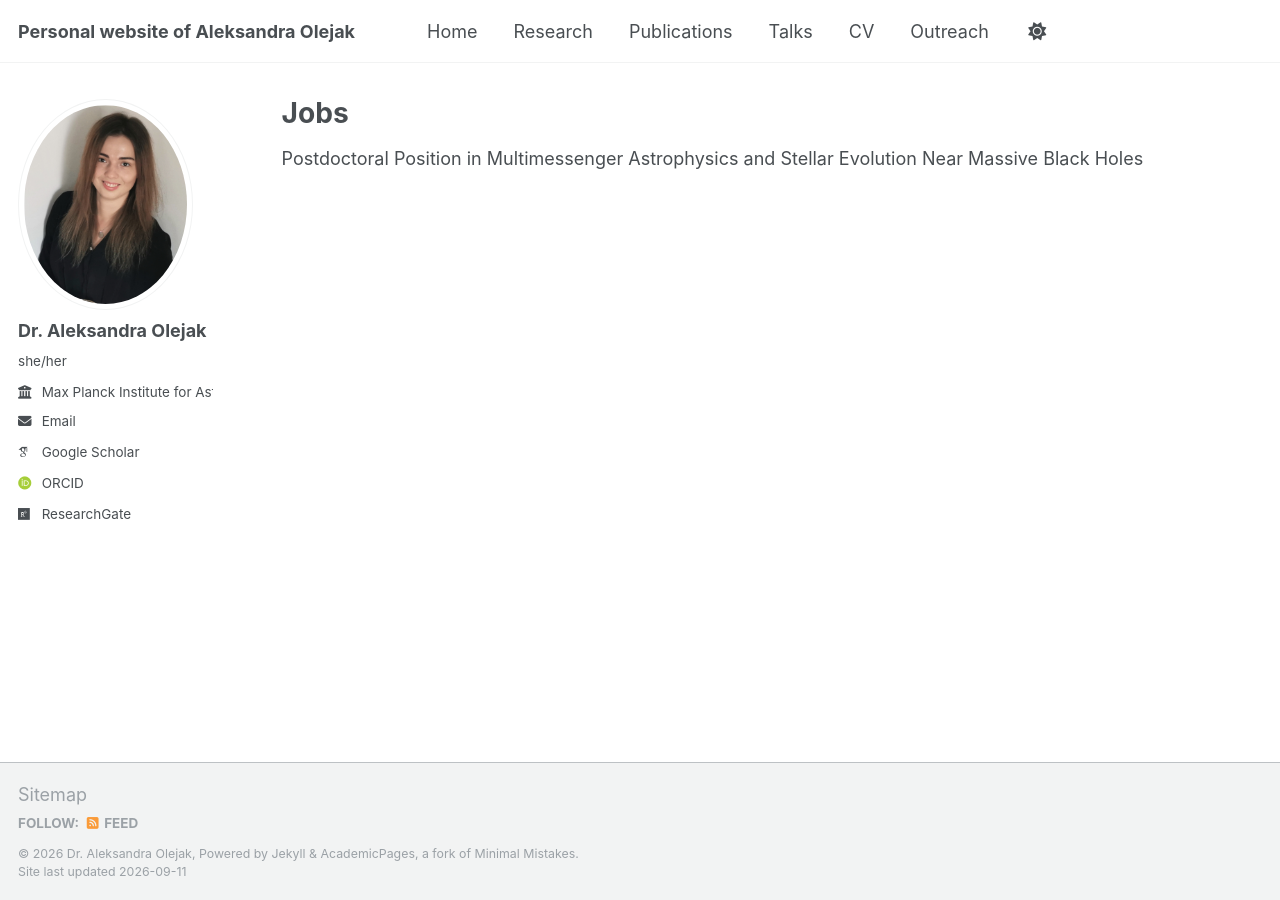
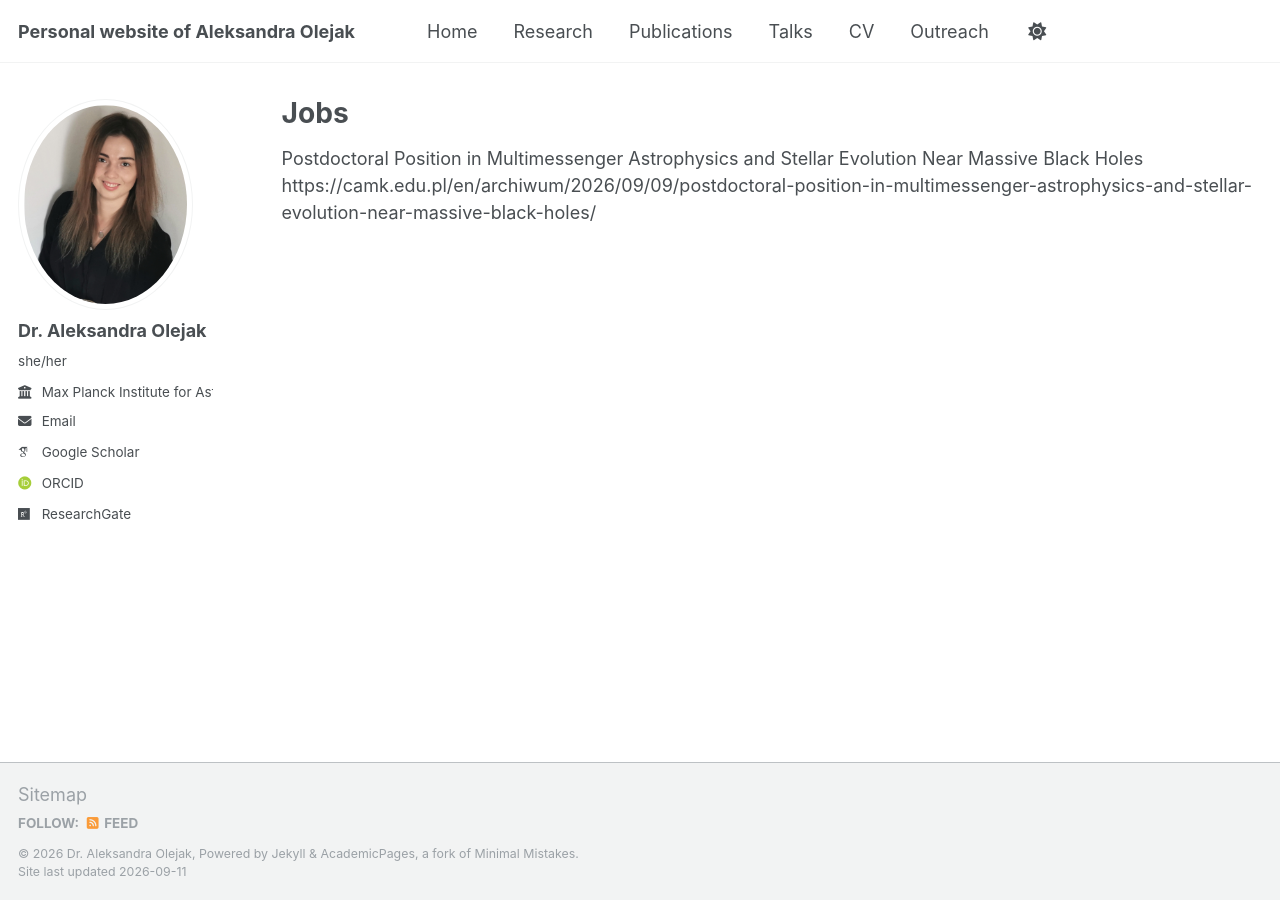
Before and after one commit to aleole/aleole.github.io, a Jekyll site: the page built from _pages/jobs.md, in a window 1280 px wide. Built offline with Jekyll 4.4.1, drawn with Linux system fonts in a browser that asks for light colours; some web fonts are replaced; a script that is not in the unit is left out; part of the change alters nothing that is shown.

Commit message:
Update jobs.md

```diff
--- a/_pages/jobs.md
+++ b/_pages/jobs.md
@@ -8,3 +8,4 @@ author_profile: true
 {% include base_path %}
 
 Postdoctoral Position in Multimessenger Astrophysics and Stellar Evolution Near Massive Black Holes
+https://camk.edu.pl/en/archiwum/2026/09/09/postdoctoral-position-in-multimessenger-astrophysics-and-stellar-evolution-near-massive-black-holes/
```
